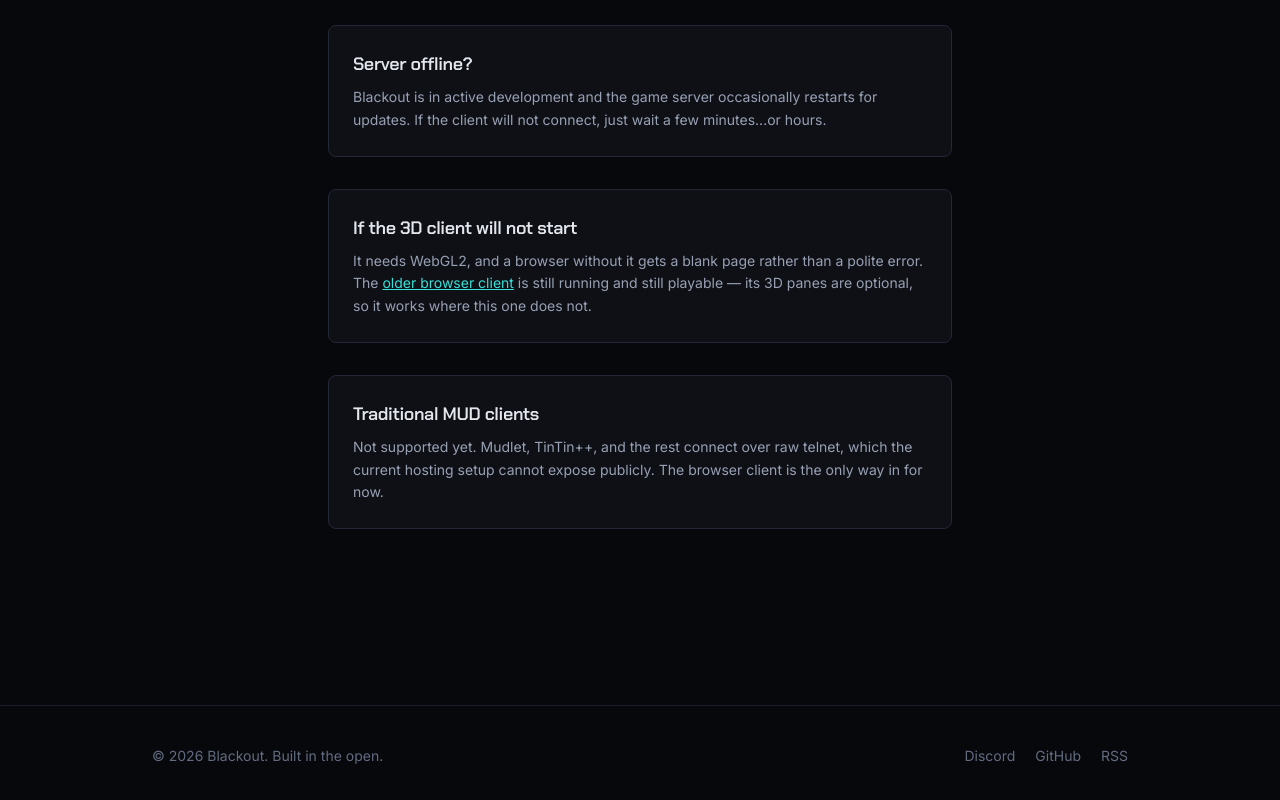
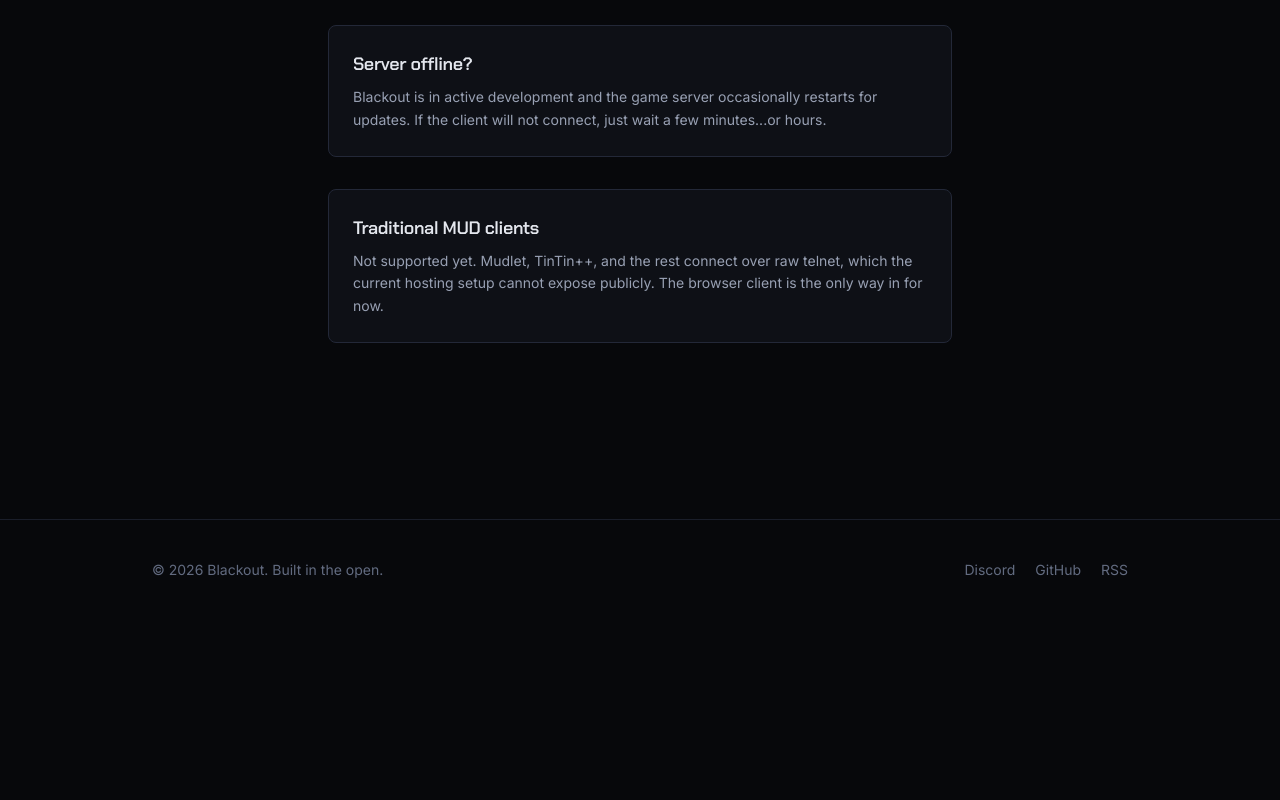
Before and after one commit to DoctorDystopia/playblackout-site, an Astro site: page /play in a window 1280 px wide. Shown: the part 1050-1850 px from the top of the page. After the commit the page ends 1670 px from the top, so only its background shows below. Built offline with nearby package versions, Linux system fonts and the light colour scheme; Astro itself is replaced by a stand-in of ours.

Commit message:
update text. Remove legacy javascript webclient.

```diff
--- a/src/config.ts
+++ b/src/config.ts
@@ -8,7 +8,7 @@ export const SITE = {
   name: "Blackout",
   tagline: "A cyberpunk MUD",
   description:
-    "Blackout is a cyberpunk Multi-User Dungeon (MUD): a text game with a 3D world beside it. Play from your browser. No download, no install.",
+    "Blackout is a cyberpunk Multi-User Dungeon (MUD): a text-based online role-playing game with an experimental 3D client. Play from your browser. No download, no install.",
   url: "https://playblackout.io",
 } as const;
 
@@ -37,15 +37,6 @@ export const SITE = {
  * points /play at a 404.
  */
 export const GAME_URL = "https://playblackout.io/client/";
-
-/**
- * The retired three.js webclient, still served and still working.
- *
- * Kept reachable on purpose: the Godot client is one canvas, so a browser
- * without working WebGL2 gets nothing at all, while this one degrades to its
- * text pane. See `muddev/blackout/web/static/webclient/js/README.md`.
- */
-export const LEGACY_CLIENT_URL = "https://game.playblackout.io/webclient/";
 
 /** Replace with a real invite once the server exists. */
 export const DISCORD_URL = "https://discord.gg/REPLACE-ME";
--- a/src/pages/play.astro
+++ b/src/pages/play.astro
@@ -1,6 +1,6 @@
 ---
 import Base from "../layouts/Base.astro";
-import { GAME_URL, LEGACY_CLIENT_URL, DISCORD_URL } from "../config";
+import { GAME_URL, DISCORD_URL } from "../config";
 
 const steps = [
   "Click the button. The client opens in a new tab and loads itself once, then starts.",
@@ -62,16 +62,6 @@ const steps = [
     </div>
 
     <div class="mt-8 rounded-lg border border-edge bg-surface p-6">
-      <h2 class="font-display text-lg font-semibold text-ink">If the 3D client will not start</h2>
-      <p class="mt-2 text-sm leading-relaxed text-ink-dim">
-        It needs WebGL2, and a browser without it gets a blank page rather than a
-        polite error. The <a class="text-signal underline" href={LEGACY_CLIENT_URL}>older
-        browser client</a> is still running and still playable &mdash; its 3D panes are
-        optional, so it works where this one does not.
-      </p>
-    </div>
-
-    <div class="mt-8 rounded-lg border border-edge bg-surface p-6">
       <h2 class="font-display text-lg font-semibold text-ink">Traditional MUD clients</h2>
       <p class="mt-2 text-sm leading-relaxed text-ink-dim">
         Not supported yet. Mudlet, TinTin++, and the rest connect over raw telnet,
```
